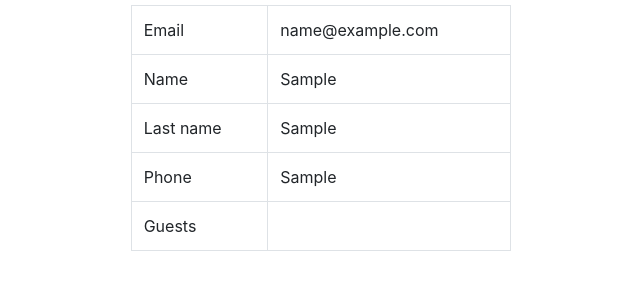
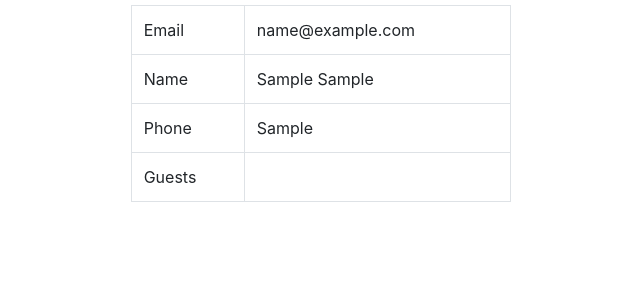
Before and after one commit to YourChester/HomeWork, a plain HTML site: page index.html in a window 1280 px wide. Both pictures are taken after typing "name@example.com", "Sample", "Sample", "Sample" into the empty fields and a click on the button "Send data". Shown: the part 75-364 px from the top of the page, without its empty margins (319-959 px from the left). Drawn offline with nearby package versions, Linux system fonts and the light colour scheme.

Commit message:
First homework 1.1

```diff
--- a/index.html
+++ b/index.html
@@ -48,11 +48,7 @@
                     </tr>
                     <tr>
                         <td>Name</td>
-                        <td> {{name}} </td>
-                    </tr>
-                    <tr>
-                        <td>Last name</td>
-                        <td> {{lastName}} </td>
+                        <td> {{fullName}} </td>
                     </tr>
                     <tr>
                         <td>Phone</td>
@@ -86,13 +82,18 @@
                 guests: [],
                 visible: true
             },
+            computed: {
+                fullName() {
+                    return this.name + ' ' + this.lastName
+                }
+            },
             methods: {
                 addGuests() {
                     this.guests[this.numbers] = ''
                     this.numbers++
                 },
                 deleteGuests(index) {
-                    delete this.guests[index]
+                    this.guests.splice(index, 1)
                     this.numbers--
                 }
             }
```
